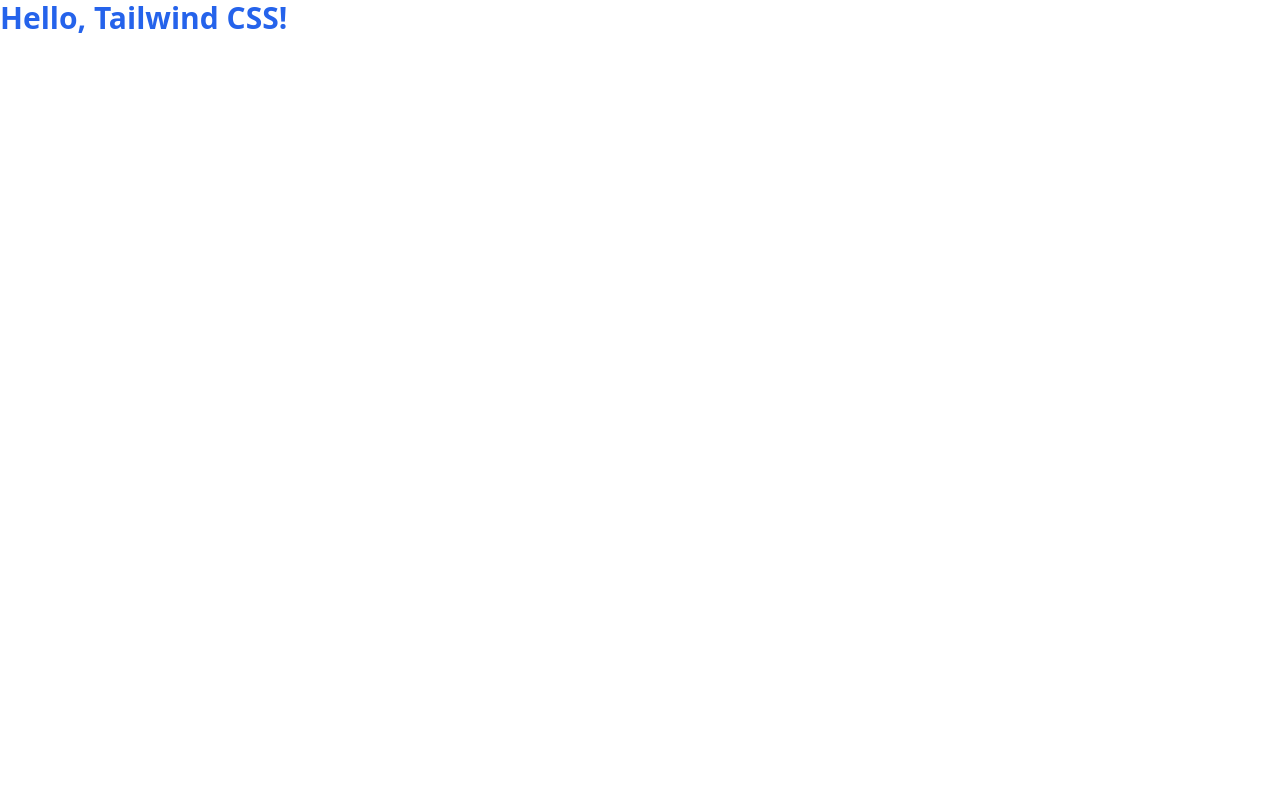
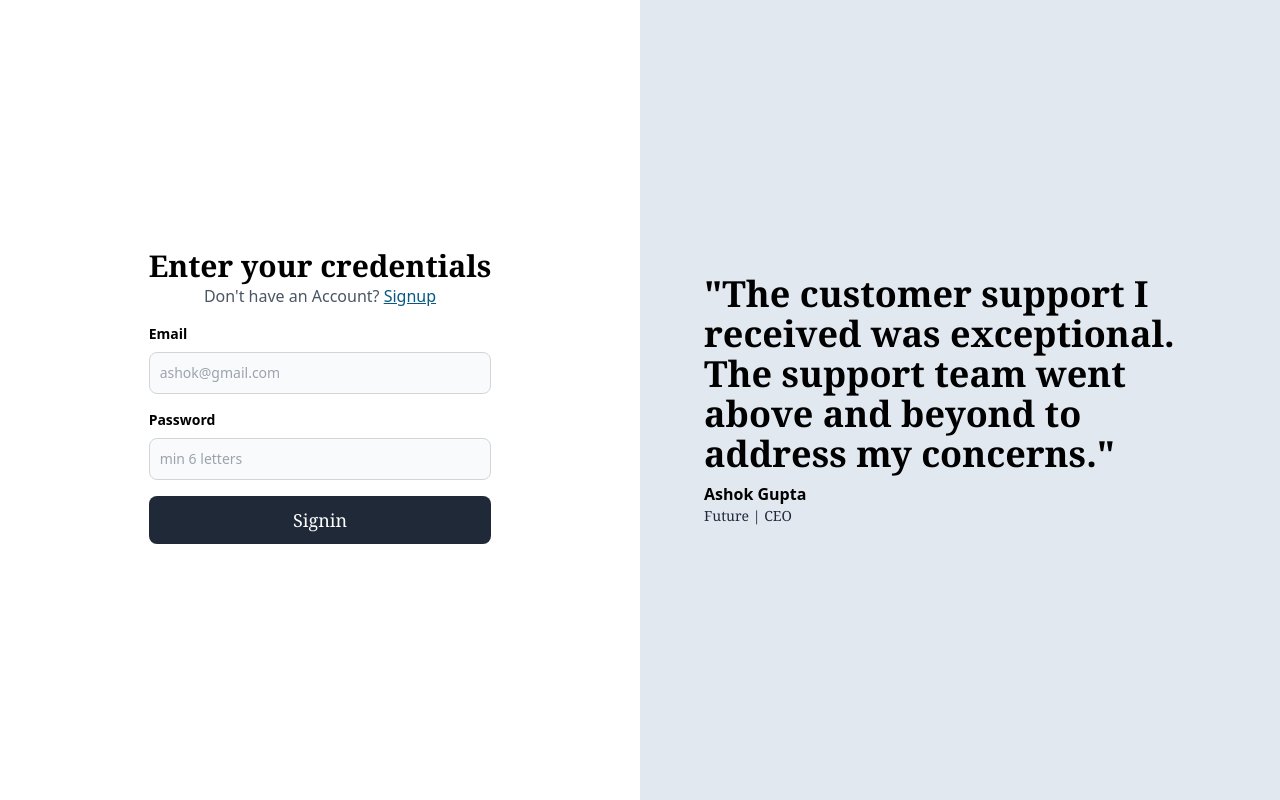
Before and after one commit to ashok-2003/Medium-project, a React (Vite) app in the folder Frontend/: page /signin in a window 1280 px wide. Built offline with nearby package versions, Linux system fonts and the light colour scheme.

Commit message:
created the signin and signup route and also created various required component

```diff
--- a/Frontend/package.json
+++ b/Frontend/package.json
@@ -11,7 +11,10 @@
   },
   "dependencies": {
     "react": "^19.0.0",
-    "react-dom": "^19.0.0"
+    "react-dom": "^19.0.0",
+    "react-router-dom": "^6.29.0",
+    "react-toastify": "^11.0.3",
+    "zod": "^3.24.1"
   },
   "devDependencies": {
     "@eslint/js": "^9.19.0",
--- a/Frontend/src/App.tsx
+++ b/Frontend/src/App.tsx
@@ -1,11 +1,21 @@
-
+import { Routes, Route, BrowserRouter } from 'react-router-dom';
+import { ToastContainer } from "react-toastify";
+import "react-toastify/dist/ReactToastify.css";
 import './App.css'
+import { Signup } from './pages/Signup'
+import { Signin } from './pages/Signin';
 
 function App() {
   return (
-    <h1 className="text-3xl font-bold text-blue-600">
-      Hello, Tailwind CSS!
-    </h1>
+    <>
+      <ToastContainer />
+        <BrowserRouter>
+          <Routes>
+            <Route path='/signup' element={<Signup />} />
+            <Route path='/signin' element={<Signin />} />
+          </Routes>
+        </BrowserRouter>
+    </>
   );
 }
 
--- /dev/null
+++ b/Frontend/src/components/Button.tsx
@@ -0,0 +1,12 @@
+// so this is the Button component
+interface Buttontype{
+    label : string,
+    onClick : any // i dont know it's type currently
+}
+export const Button = ({label , onClick} : Buttontype) => {
+    return (
+        <button onClick={onClick} type="button" className=" mt-4 me-2 mb-2 w-full rounded-lg bg-gray-800 px-5 py-2.5 text-lg font-serif
+        font-medium text-white hover:bg-gray-900 focus:ring-4 focus:ring-gray-300 focus:outline-none
+         dark:border-gray-700 dark:bg-gray-800 dark:hover:bg-gray-700 dark:focus:ring-gray-700">{label}</button>
+    );
+}
--- /dev/null
+++ b/Frontend/src/components/Labelinput.tsx
@@ -0,0 +1,17 @@
+import { ChangeEvent } from "react"
+
+// so this is the lable input feild
+interface LabelinputType {
+    label : string,
+    placeholder : string,
+    onChange : (e:ChangeEvent<HTMLInputElement>) => void,  // this should be htmlinput element other wise when we set the value it will give the error
+    type? : string
+}
+export const Labelinput = ({label , placeholder , onChange , type} : LabelinputType ) =>{
+    return(
+        <div>
+        <label className="block pt-4 mb-2 text-sm font-semibold text-black">{label}</label>
+        <input onChange={onChange} type={type || "text"}  className="bg-gray-50 border border-gray-300 text-gray-900 text-sm rounded-lg focus:ring-blue-500 focus:border-blue-500 block w-full p-2.5" placeholder={placeholder} required />
+    </div>
+    );
+}
--- /dev/null
+++ b/Frontend/src/components/QuoteLable.tsx
@@ -0,0 +1,20 @@
+// so this will return the Quote that on signup page
+
+export const QuoteLable = () =>{
+    return (
+        <div className="flex flex-col justify-center h-screen bg-slate-200">
+          <div className="flex justify-center">
+            <div className="max-w-lg">
+              <div className="mb-1 font-serif text-4xl font-semibold">
+                "The customer support I received was exceptional. The support team went
+                above and beyond to address my concerns."
+              </div>
+              <div className="mt-2 font-semibold text-l">Ashok Gupta</div>
+              <div className="font-serif text-sm font-light text-slate-800">
+                Future | CEO
+              </div>
+            </div>
+          </div>
+        </div>
+      );
+}
--- /dev/null
+++ b/Frontend/src/pages/Signin.tsx
@@ -0,0 +1,77 @@
+// so this will be our signin page signup
+import { Link } from "react-router-dom"
+import { QuoteLable } from "../components/QuoteLable"
+import { Labelinput } from "../components/Labelinput"
+import { useState } from "react"
+import { Button } from "../components/Button"
+import { z } from "zod"
+import { toast } from "react-toastify"
+
+const SigninSchema = z.object({
+    email : z.string().email("Invalid email address"),
+    password : z.string().min(6,"Minium 6 length password is required")
+})
+type signinrequestType = z.infer<typeof SigninSchema>
+
+
+async function signinRequest({email , password} : signinrequestType) {
+    console.log(email , password)
+}
+
+export const Signin = () => {
+
+
+    const[email , setEmail] = useState("");
+    const[password, setPassword] = useState("");
+
+    const handleSignin = async () => {
+
+        const res = SigninSchema.safeParse({
+          email: email,
+          password: password,
+        });
+
+        if (!res.success) {
+          toast.error("Please check your input fields correctly");
+          return;
+        }
+
+        try {
+          await signinRequest({ email, password });
+          toast.success("Signin successful");
+        } catch (error) {
+          toast.error("Signin failed. Please try again.");
+        }
+      };
+
+    return (
+        <div className="grid grid-cols-1 lg:grid-cols-2">
+            <div className="flex flex-col justify-center h-screen">
+                <div className="flex justify-center">
+                    <div>
+                        <div className="font-serif text-3xl font-bold text-center">Enter your credentials</div>
+                        <div className="font-light text-center text-gray-600 text-l">
+                            Don't have an Account? <Link className="font-medium underline text-sky-800 " to={'/signup'}>Signup</Link>
+                        </div>
+                        <Labelinput label="Email" placeholder="ashok@gmail.com" onChange={(e) => {
+                            setEmail(e.target.value)
+                        }}/>
+                        <Labelinput label="Password" type="password" placeholder="min 6 letters" onChange={(e) => {
+                            setPassword(e.target.value)
+                        }}/>
+                        <Button label="Signin" onClick={handleSignin}/>
+                    </div>
+                </div>
+            </div>
+
+
+
+            {/* here is the right side quote  */}
+
+
+            <div className="hidden lg:block">
+                <QuoteLable />
+            </div>
+        </div>
+    )
+}
--- /dev/null
+++ b/Frontend/src/pages/Signup.tsx
@@ -0,0 +1,82 @@
+import { Link } from "react-router-dom"
+import { QuoteLable } from "../components/QuoteLable"
+import { Labelinput } from "../components/Labelinput"
+import { useState } from "react"
+import { Button } from "../components/Button"
+import { z } from "zod"
+import { toast } from "react-toastify"
+
+const SignupSchema = z.object({
+    name : z.string().min(1,"Name is required"),
+    email : z.string().email("Invalid email address"),
+    password : z.string().min(6,"Minium 6 length password is required")
+})
+type signuprequestType = z.infer<typeof SignupSchema>
+
+
+async function signupRequest({name , email , password} : signuprequestType) {
+    console.log(name , email , password)
+}
+
+export const Signup = () => {
+
+    // we can create the single state in json format for but for avoid re-rendring creating the three seperate variable
+    const[name , setName] = useState("");
+    const[email , setEmail] = useState("");
+    const[password, setPassword] = useState("");
+
+    const handleSignup = async () => {
+        // Zod validation
+        const res = SignupSchema.safeParse({
+          name: name,
+          email: email,
+          password: password,
+        });
+
+        if (!res.success) {
+          toast.error("Please check your input fields correctly");
+          return;
+        }
+
+        try {
+          await signupRequest({ name, email, password });
+          toast.success("Signup successful");
+        } catch (error) {
+          toast.error("Signup failed. Please try again.");
+        }
+      };
+
+    return (
+        <div className="grid grid-cols-1 lg:grid-cols-2">
+            <div className="flex flex-col justify-center h-screen">
+                <div className="flex justify-center">
+                    <div>
+                        <div className="font-serif text-3xl font-bold text-center">Create an account</div>
+                        <div className="font-light text-center text-gray-600 text-l">
+                            Already have an account? <Link className="font-medium underline text-sky-800 " to={'/signin'}>Signin</Link>
+                        </div>
+                        <Labelinput label="Name" placeholder="Ashok"  onChange={(e) => {
+                            setName(e.target.value)
+                        }} />
+                        <Labelinput label="Email" placeholder="ashok@gmail.com" onChange={(e) => {
+                            setEmail(e.target.value)
+                        }}/>
+                        <Labelinput label="Password" type="password" placeholder="min 6 letters" onChange={(e) => {
+                            setPassword(e.target.value)
+                        }}/>
+                        <Button label="Signup" onClick={handleSignup}/>
+                    </div>
+                </div>
+            </div>
+
+
+
+            {/* here is the right side quote  */}
+
+
+            <div className="hidden lg:block">
+                <QuoteLable />
+            </div>
+        </div>
+    )
+}
```
Also changed, not shown: 1 other file (tests, documents, lock files or other folders).
